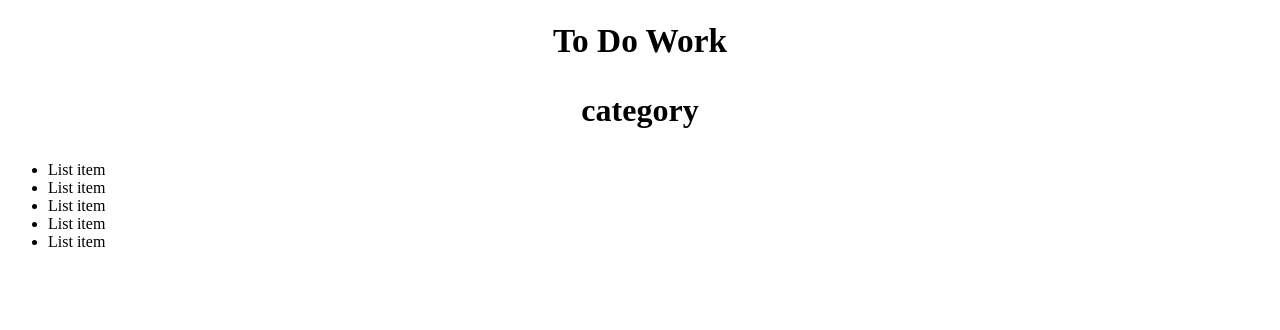
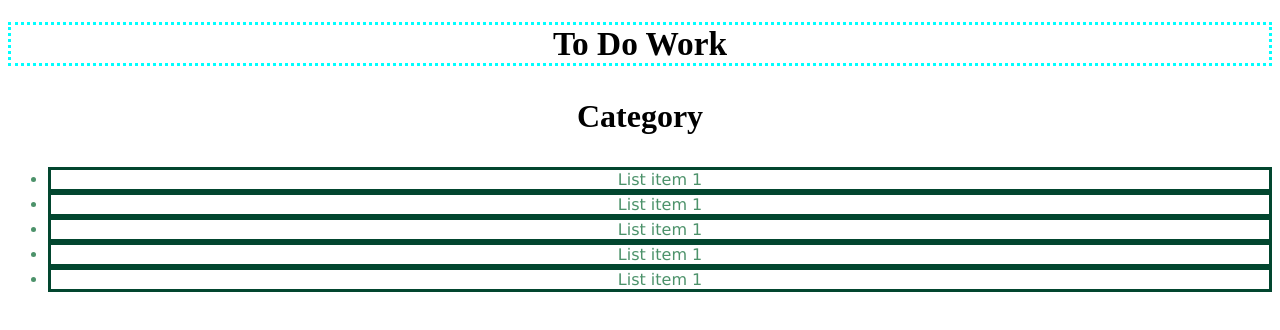
Before and after one commit to CalebAurand/basic-todo-list, a plain HTML site: page index.html in a window 1280 px wide. Drawn offline with Linux system fonts and the light colour scheme.

Commit message:
J changes

```diff
--- a/index.css
+++ b/index.css
@@ -1,6 +1,7 @@
 .title{
 text-align: center;
 font-size: 25pt;
+border-style: dotted; border-color: aqua;
 }
 
 .container{
@@ -15,5 +16,9 @@ font-size: 24pt;
 }
 
 .list-item{
-
+text-align: center;
+font-family: 'Lucida Sans', 'Lucida Sans Regular', 'Lucida Grande', 'Lucida Sans Unicode';
+color: rgb(76, 146, 106);
+border: Black;
+border-style: solid; border-color: rgb(2, 70, 47);
 }
--- a/index.html
+++ b/index.html
@@ -12,16 +12,16 @@
     </h1>
     <div class="container">
         <h3 class="list-title">
-            category
+            Category
         </h3>
 
         <div class="list-container">
             <ul>
-                <li class="list-item" >List item</li>
-                <li class="list-item" >List item</li>
-                <li class="list-item" >List item</li>
-                <li class="list-item" >List item</li>
-                <li class="list-item" >List item</li>
+                <li class="list-item" >List item 1</li>
+                <li class="list-item" >List item 1</li>
+                <li class="list-item" >List item 1</li>
+                <li class="list-item" >List item 1</li>
+                <li class="list-item" >List item 1</li>
             </ul>
         </div>
     </div>
```
